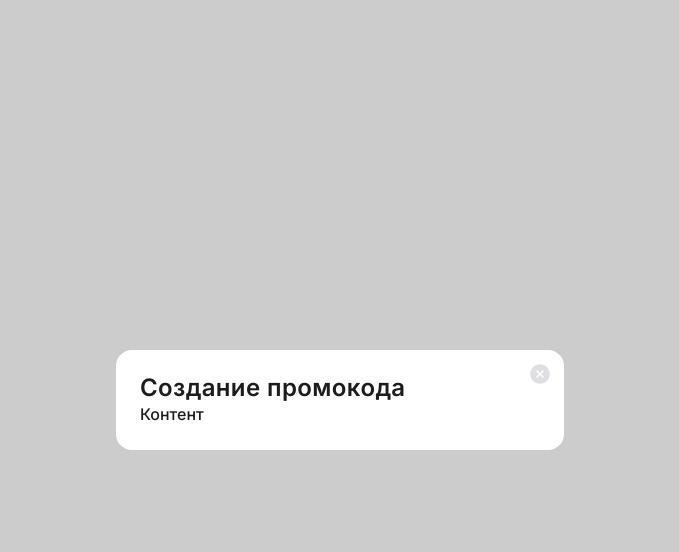
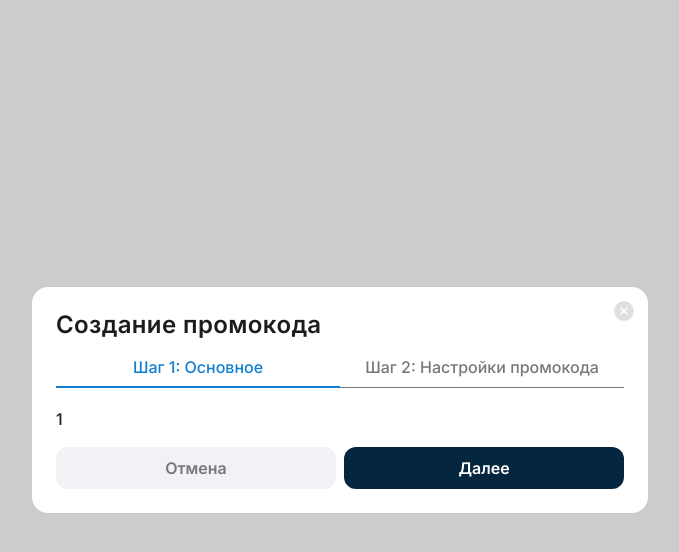
Before and after one commit to iinegnalon/referof-vue, a Vue app: page / in a window 1280 px wide. Both pictures are taken after a click on the button "Открыть форму". Shown: the top 552 px of the page, without its empty margins (300-979 px from the left). Built offline with nearby package versions, Linux system fonts and the light colour scheme.

Commit message:
Modal layout

```diff
--- a/src/assets/css/components/base-modal.scss
+++ b/src/assets/css/components/base-modal.scss
@@ -8,6 +8,7 @@
   display: flex;
   align-items: center;
   justify-content: center;
+  padding: 0 24px;
 }
 
 .modal-content {
@@ -15,7 +16,7 @@
   background: white;
   border-radius: 16px;
   padding: 24px;
-  min-width: 400px;
+  min-width: 260px;
   width: fit-content;
 }
 
--- a/src/assets/css/pages/_home.scss
+++ b/src/assets/css/pages/_home.scss
@@ -1,2 +1,5 @@
-.modal-content.home-page-form-modal {
+.modal-content.promo-code-modal {
+  max-width: 616px;
+  width: 100%;
+  box-sizing: border-box;
 }
--- a/src/components/common/BaseButton.vue
+++ b/src/components/common/BaseButton.vue
@@ -29,6 +29,7 @@ withDefaults(
 .base-button {
   display: inline-flex;
   align-items: center;
+  justify-content: center;
   padding: 11px;
   border-radius: 12px;
   font-size: inherit;
--- a/src/components/common/BaseDateTimePicker.vue
+++ b/src/components/common/BaseDateTimePicker.vue
@@ -13,8 +13,6 @@ const props = defineProps<{
 }>();
 
 const emit = defineEmits(['update:modelValue']);
-
-const today = new Date();
 
 const dateOnly = ref<Date | null>(null);
 const timeOnly = ref<TimeOnly | null>(null);
@@ -90,10 +88,10 @@ function updateFullDate() {
             :clearable="false"
             :enable-time-picker="false"
             :format="'dd.MM.yyyy'"
-            :placeholder="today.toLocaleDateString('ru')"
             :ui="{ input: 'datetime-picker__input' }"
             cancelText="Отмена"
             locale="ru"
+            placeholder="дд.мм.гггг"
             selectText="Принять"
             @update:model-value="handleDateChange"
           >
@@ -110,7 +108,7 @@ function updateFullDate() {
           :ui="{ input: 'datetime-picker__input' }"
           cancelText="Отмена"
           locale="ru"
-          placeholder="12:00"
+          placeholder="--:--"
           selectText="Принять"
           time-picker
           @update:model-value="handleTimeChange"
--- a/src/components/common/BaseModal.vue
+++ b/src/components/common/BaseModal.vue
@@ -18,6 +18,7 @@ const props = withDefaults(
 const emit = defineEmits(['update:modelValue', 'modal-close']);
 
 function emitClose() {
+  emit('modal-close');
   emit('update:modelValue', false);
 }
 
--- /dev/null
+++ b/src/components/home/PromoCodeModal.vue
@@ -0,0 +1,114 @@
+<script lang="ts" setup>
+import BaseModal from '@/components/common/BaseModal.vue';
+import PromoCodeStepOne from './PromoCodeStepOne.vue';
+import PromoCodeStepTwo from './PromoCodeStepTwo.vue';
+import { computed, ref } from 'vue';
+import BaseButton from '@/components/common/BaseButton.vue';
+
+const props = defineProps<{
+  modelValue: boolean;
+}>();
+
+const emit = defineEmits(['update:modelValue']);
+
+const isModalOpen = computed({
+  get: () => props.modelValue,
+  set: (val) => emit('update:modelValue', val),
+});
+
+const currentStep = ref(1);
+
+function goNext() {
+  currentStep.value = 2;
+}
+
+function goBack() {
+  currentStep.value = 1;
+}
+
+function close() {
+  isModalOpen.value = false;
+  currentStep.value = 1;
+}
+
+function createPromoCode() {
+  close();
+}
+</script>
+
+<template>
+  <BaseModal
+    v-model="isModalOpen"
+    :close-on-click-outside="false"
+    content-class="promo-code-modal"
+    @modal-close="close"
+  >
+    <div class="promo-code-modal__header">
+      <h4 class="promo-code-modal__title">Создание промокода</h4>
+      <div class="promo-code-modal__steps">
+        <span :class="{ active: currentStep === 1 }"> Шаг 1: Основное </span>
+        <span :class="{ active: currentStep === 2 }">
+          Шаг 2: Настройки промокода
+        </span>
+      </div>
+    </div>
+
+    <div class="promo-code-modal__body">
+      <PromoCodeStepOne v-if="currentStep === 1" />
+      <PromoCodeStepTwo v-else />
+    </div>
+
+    <div v-if="currentStep === 1" class="promo-code-modal__footer">
+      <BaseButton variant="secondary" @click="close">Отмена</BaseButton>
+      <BaseButton @click="goNext">Далее</BaseButton>
+    </div>
+
+    <div v-else class="promo-code-modal__footer">
+      <BaseButton variant="secondary" @click="goBack">Назад</BaseButton>
+      <BaseButton @click="createPromoCode">Создать</BaseButton>
+    </div>
+  </BaseModal>
+</template>
+
+<style lang="scss" scoped>
+@import '@/assets/css/variables.scss';
+
+.promo-code-modal {
+  &__header {
+    margin-bottom: 20px;
+  }
+
+  &__title {
+    margin-bottom: 16px;
+  }
+
+  &__steps {
+    display: flex;
+
+    span {
+      flex: 1;
+      color: $color-text-2;
+      text-align: center;
+      border-bottom: 1px solid $color-text-2;
+      padding-bottom: 8px;
+
+      &.active {
+        color: $color-accent-primary;
+        border-color: $color-accent-primary;
+        border-width: 2px;
+      }
+    }
+  }
+
+  &__footer {
+    display: flex;
+    justify-content: flex-end;
+    gap: 8px;
+    margin-top: 16px;
+
+    button {
+      flex: 1;
+    }
+  }
+}
+</style>
--- /dev/null
+++ b/src/components/home/PromoCodeStepOne.vue
@@ -0,0 +1,7 @@
+<script lang="ts" setup></script>
+
+<template>
+  <div>1</div>
+</template>
+
+<style lang="scss" scoped></style>
--- /dev/null
+++ b/src/components/home/PromoCodeStepTwo.vue
@@ -0,0 +1,7 @@
+<script lang="ts" setup></script>
+
+<template>
+  <div>2</div>
+</template>
+
+<style lang="scss" scoped></style>
--- a/src/views/HomeView.vue
+++ b/src/views/HomeView.vue
@@ -1,12 +1,12 @@
 <script lang="ts" setup>
 import { ref } from 'vue';
-import BaseModal from '@/components/common/BaseModal.vue';
 import BaseButton from '@/components/common/BaseButton.vue';
+import PromoCodeModal from '@/components/home/PromoCodeModal.vue';
 
-const isModalOpen = ref(false);
+const promoCodeModalOpen = ref(false);
 
 function openModal() {
-  isModalOpen.value = true;
+  promoCodeModalOpen.value = true;
 }
 </script>
 
@@ -18,14 +18,7 @@ function openModal() {
       </BaseButton>
     </div>
 
-    <BaseModal
-      v-model="isModalOpen"
-      :close-on-click-outside="false"
-      content-class="home-page-form-modal"
-    >
-      <h4>Создание промокода</h4>
-      <div>Контент</div>
-    </BaseModal>
+    <PromoCodeModal v-model="promoCodeModalOpen" />
   </main>
 </template>
 
```
